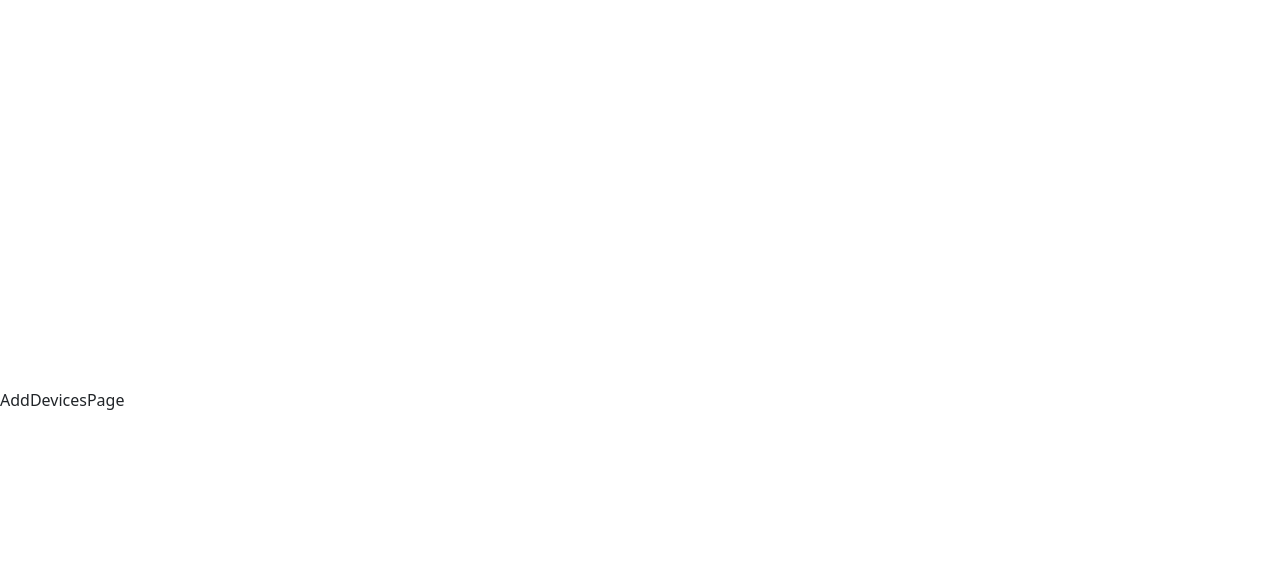
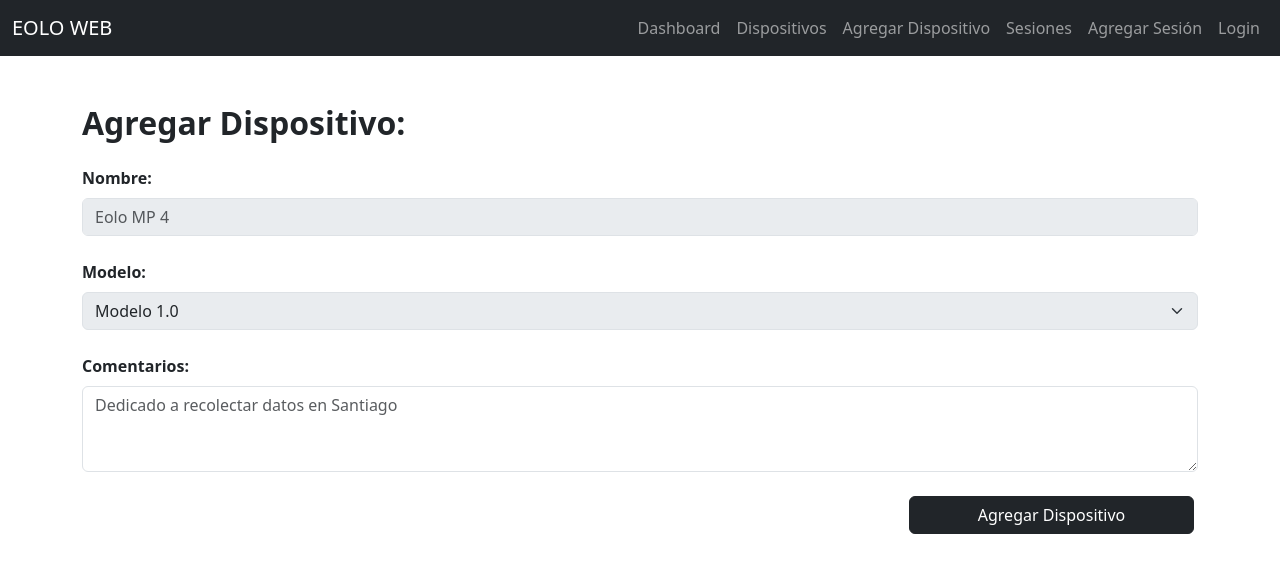
Before and after one commit to CmasCcp/EOLO_WEBAPP, a React (Vite) app: page /add-device in a window 1280 px wide. Shown: the top 572 px of the page. Built offline with nearby package versions, Linux system fonts and the light colour scheme.

Commit message:
maquetado listo

```diff
--- /dev/null
+++ b/src/components/EoloCard.jsx
@@ -0,0 +1,20 @@
+import React from "react";
+
+const EoloCard = ({titulo, lateral, body}) => {
+  return (
+    <div className="card p-4 shadow-sm my-3">
+      <div className="d-flex justify-content-between align-items-start">
+        <div>
+          <h5 className="fw-bold mb-1">{titulo}</h5>
+          <p className="mb-0 text-muted" style={{ maxWidth: "500px" }}>{body}
+          </p>
+        </div>
+        <div>
+          <h5 className="fw-bold">{lateral}</h5>
+        </div>
+      </div>
+    </div>
+  );
+};
+
+export default EoloCard;
--- /dev/null
+++ b/src/components/Navbar.jsx
@@ -0,0 +1,50 @@
+import React from 'react';
+import { Link } from 'react-router-dom';
+
+export const Navbar = () => {
+  return (
+    <nav className="navbar navbar-expand-lg navbar-dark bg-dark">
+      <div className="container-fluid">
+        <Link className="navbar-brand" to="/">EOLO WEB</Link>
+        <button
+          className="navbar-toggler"
+          type="button"
+          data-bs-toggle="collapse"
+          data-bs-target="#navbarNav"
+        >
+          <span className="navbar-toggler-icon"></span>
+        </button>
+
+        <div className="collapse navbar-collapse" id="navbarNav">
+          <ul className="navbar-nav ms-auto">
+
+            <li className="nav-item">
+              <Link className="nav-link" to="/dashboard">Dashboard</Link>
+            </li>
+
+            <li className="nav-item">
+              <Link className="nav-link" to="/devices">Dispositivos</Link>
+            </li>
+
+            <li className="nav-item">
+              <Link className="nav-link" to="/add-device">Agregar Dispositivo</Link>
+            </li>
+
+            <li className="nav-item">
+              <Link className="nav-link" to="/sessions">Sesiones</Link>
+            </li>
+
+            <li className="nav-item">
+              <Link className="nav-link" to="/upload-data-sessions">Agregar Sesión</Link>
+            </li>
+
+            <li className="nav-item">
+              <Link className="nav-link" to="/login">Login</Link>
+            </li>
+
+          </ul>
+        </div>
+      </div>
+    </nav>
+  );
+};
--- a/src/index.css
+++ b/src/index.css
@@ -5,12 +5,15 @@
 
   color-scheme: light dark;
   color: rgba(255, 255, 255, 0.87);
-  background-color: #242424;
+  background-color: rgb(255, 255, 255);
 
   font-synthesis: none;
   text-rendering: optimizeLegibility;
   -webkit-font-smoothing: antialiased;
   -moz-osx-font-smoothing: grayscale;
+
+  margin: 0;
+  padding: 0;
 }
 
 a {
@@ -22,13 +25,6 @@ a:hover {
   color: #535bf2;
 }
 
-body {
-  margin: 0;
-  display: flex;
-  place-items: center;
-  min-width: 320px;
-  min-height: 100vh;
-}
 
 h1 {
   font-size: 3.2em;
--- a/src/pages/AddDevicesPage.jsx
+++ b/src/pages/AddDevicesPage.jsx
@@ -1,7 +1,62 @@
 import React from 'react'
+import { Navbar } from '../components/Navbar'
 
 export const AddDevicesPage = () => {
   return (
-    <div>AddDevicesPage</div>
+    <>
+      <Navbar />
+      <div className="container mt-5">
+        <h2 className="fw-bold mb-4">Agregar Dispositivo:</h2>
+
+        <form>
+          {/* Nombre */}
+          <div className="mb-4">
+            <label htmlFor="nombre" className="form-label fw-semibold">
+              Nombre:
+            </label>
+            <input
+              type="text"
+              className="form-control"
+              id="nombre"
+              placeholder="Eolo MP 4"
+              disabled
+            />
+          </div>
+
+          {/* Modelo */}
+          <div className="mb-4">
+            <label htmlFor="modelo" className="form-label fw-semibold">
+              Modelo:
+            </label>
+            <select className="form-select" id="modelo" disabled>
+
+              <option>Modelo 1.0</option>
+              <option>Modelo 2.0</option>
+              <option>Modelo 3.0</option>
+            </select>
+          </div>
+
+          {/* Comentarios */}
+          <div className="mb-4">
+            <label htmlFor="comentarios" className="form-label fw-semibold">
+              Comentarios:
+            </label>
+            <textarea
+              className="form-control"
+              id="comentarios"
+              rows="3"
+              placeholder="Dedicado a recolectar datos en Santiago"
+            ></textarea>
+          </div>
+
+          {/* Botón */}
+          <div className="row">
+            <button type="submit" className="btn btn-dark w-25 text-center ms-auto">
+              Agregar Dispositivo
+            </button>
+          </div>
+        </form>
+      </div>
+    </>
   )
 }
--- a/src/pages/DevicesPage.jsx
+++ b/src/pages/DevicesPage.jsx
@@ -1,24 +1,26 @@
 import React, { useEffect } from 'react'
+import EoloCard from '../components/EoloCard'
+import { Navbar } from '../components/Navbar'
 
 export const DevicesPage = () => {
 
-    useEffect(()=>{
 
-        const fetchData =async()=>{
+    return (
+        <div className='container-fluid p-0'>
+            {/* NAVEGADOR */}
+            <Navbar />
+            <div className="container mt-5">
 
-            try{
-                const response = await fetch("https://api-sensores.cmasccp.cl/listarDatos?tabla=dispositivos")
-                console.log(response);
-            }catch{
-                console.log("errr")
-            }
+            <div className="row">
+                <h2 className='w-50'>Dispositivos</h2>
+                <button className='ms-auto btn btn-dark w-25'> Agregar Dispositivo</button>
+            </div>
 
-        }
+            <EoloCard titulo="Eolo MP 1" lateral="Modelo 1.0" body="Lorem ipsum dolor sit amet, consectetur adipiscing elit. Aenean et diam ante. Integer nec odio pulvinar, ornare dui ac."/>
+            <EoloCard titulo="Eolo MP 2" lateral="Modelo 1.0" body="Lorem ipsum dolor sit amet, consectetur adipiscing elit. Aenean et diam ante. Integer nec odio pulvinar, ornare dui ac."/>
+            <EoloCard titulo="Eolo MP 3" lateral="Modelo 1.0" body="Lorem ipsum dolor sit amet, consectetur adipiscing elit. Aenean et diam ante. Integer nec odio pulvinar, ornare dui ac."/>
+            </div>
 
-        fetchData();
-    }, [])
-
-  return (
-    <div>DevicesPage</div>
-  )
+        </div>
+    )
 }
--- a/src/pages/LoginPage.jsx
+++ b/src/pages/LoginPage.jsx
@@ -3,28 +3,30 @@ import React from 'react'
 export const LoginPage = () => {
   return (
     <body class="d-flex justify-content-center align-items-center min-vh-100">
-  <div class="container border">
-    <div class="login-container">
-      <div class="login-header">
-        <h2>Eolo   Web</h2>
+      <div class="container card">
+        <div class="container">
+          <div class="p-3 text-center">
+            <h2>Eolo Web</h2>
           </div>
 
           <form>
             <div class="mb-3">
               <label for="usuario" class="form-label">Usuario</label>
-          <input type="text" class="form-control" id="usuario" required/>
+              <input type="text" class="form-control" id="usuario" required />
             </div>
             <div class="mb-3">
               <label for="contrasena" class="form-label">Contraseña</label>
-          <input type="password" class="form-control" id="contrasena" required/>
+              <input type="password" class="form-control" id="contrasena" required />
             </div>
-        <button type="submit" class="btn btn-dark w-100">Iniciar Sesión</button>
+            <div class="mb-3">
+              <button type="submit" class="mx-auto btn w-100 btn-dark ">Iniciar Sesión</button>
+            </div>
 
             <div class="text-center mt-3">
               <a href="#">¿Olvidaste tu contraseña?</a>
             </div>
 
-        <hr/>
+            <hr />
 
             <div class="text-center">
               <p>¿No tienes una cuenta? <a href="#">Regístrate</a></p>
--- a/src/pages/SessionsPage.jsx
+++ b/src/pages/SessionsPage.jsx
@@ -1,7 +1,30 @@
 import React from 'react'
+import EoloCard from '../components/EoloCard'
+import { Navbar } from '../components/Navbar'
 
 export const SessionsPage = () => {
   return (
-    <div>SessionsPage</div>
+    <div className='container-fluid p-0'>
+      {/* NAVEGADOR */}
+      <Navbar />
+      <div className="container mt-5">
+
+        <div className="row">
+          <h2 className='w-25'>EOLO MP 2</h2>
+
+          <div className="w-75 d-flex flex-row no-wrap justify-content-end">
+
+            <button className='btn btn-dark mx-1'>Dashboard</button>
+            <button className='btn btn-dark mx-1'>Ver Datos Online</button>
+            <button className='btn btn-dark mx-1'>Agregar Sesión</button>
+          </div>
+        </div>
+
+        <EoloCard titulo="Sesión 1" lateral="30-02-25 17:54" body="Lorem ipsum dolor sit amet, consectetur adipiscing elit. Aenean et diam ante. Integer nec odio pulvinar, ornare dui ac."/>
+        <EoloCard titulo="Sesión 2" lateral="30-02-25 17:54" body="Lorem ipsum dolor sit amet, consectetur adipiscing elit. Aenean et diam ante. Integer nec odio pulvinar, ornare dui ac."/>
+        <EoloCard titulo="Sesión 3" lateral="30-02-25 17:54" body="Lorem ipsum dolor sit amet, consectetur adipiscing elit. Aenean et diam ante. Integer nec odio pulvinar, ornare dui ac."/>
+      </div>
+
+    </div>
   )
 }
--- a/src/pages/UploadDataSessionPage.jsx
+++ b/src/pages/UploadDataSessionPage.jsx
@@ -1,7 +1,100 @@
 import React from 'react'
+import { Navbar } from '../components/Navbar'
 
 export const UploadDataSessionPage = () => {
   return (
-    <div>UploadDataSessionPage</div>
+    <>
+      <Navbar />
+      <div className="container mt-5">
+        <h2 className="fw-bold mb-4">Agregar sesión:</h2>
+
+        <form>
+          {/* Nombre */}
+          <div className="mb-4">
+            <label htmlFor="nombre" className="form-label fw-semibold">
+              Código de dispositivo:
+            </label>
+            <input
+              type="text"
+              className="form-control"
+              id="nombre"
+              placeholder="Eolo MP 2 - 12345"
+              disabled
+            />
+          </div>
+          {/* Nombre */}
+          <div className="mb-4">
+            <label htmlFor="nombre" className="form-label fw-semibold">
+              Fecha:
+            </label>
+            <input
+              type="text"
+              className="form-control"
+              id="nombre"
+              placeholder="DD-MM-YYYY"
+            />
+          </div>
+
+          {/* HORA */}
+          <div className="mb-4">
+            <label htmlFor="nombre" className="form-label fw-semibold">
+              Hora de inicio:
+            </label>
+            <input
+              type="text"
+              className="form-control"
+              id="nombre"
+              placeholder="HH:MM"
+            />
+          </div>
+
+          {/* Comentarios */}
+          <div className="mb-4">
+            <label htmlFor="comentarios" className="form-label fw-semibold">
+              Comentarios:
+            </label>
+            <textarea
+              className="form-control"
+              id="comentarios"
+              rows="3"
+              placeholder="Dedicado a recolectar datos en Santiago"
+            ></textarea>
+          </div>
+
+          {/* Localización */}
+          <div className="mb-4">
+            <label htmlFor="comentarios" className="form-label fw-semibold">
+              Localización:
+            </label>
+
+            <div className="border" style={{ height: "200px", width: "100%", overflow: "hidden" }}>
+              <iframe
+                title="Mapa"
+                width="100%"
+                height="100%"
+                frameBorder="0"
+                style={{ border: 0 }}
+                src="https://www.openstreetmap.org/export/embed.html?bbox=-73.15%2C-36.82%2C-73.05%2C-36.78&layer=mapnik"
+                allowFullScreen
+              ></iframe>
+            </div>
+          </div>
+
+
+          {/* Cargar datos sesion SD */}
+          <div className="row">
+            <button type="submit" className="btn btn-secondary w-25 text-center ms-auto">
+              Cargar Datos SD
+            </button>
+          </div>
+          {/* Botón */}
+          <div className="row">
+            <button type="submit" className="btn btn-dark w-25 text-center ms-auto">
+              Agregar Dispositivo
+            </button>
+          </div>
+        </form>
+      </div>
+    </>
   )
 }
--- a/src/routes/AppRoute.jsx
+++ b/src/routes/AppRoute.jsx
@@ -4,7 +4,6 @@ import { DevicesPage } from "../pages/DevicesPage.jsx"
 import { AddDevicesPage } from "../pages/AddDevicesPage.jsx"
 import { SessionsPage } from "../pages/SessionsPage.jsx"
 import { UploadDataSessionPage } from "../pages/UploadDataSessionPage.jsx"
-import { AddSessionPage } from "../pages/AddSessionPage.jsx"
 import { DashboardPage } from "../pages/DashboardPage.jsx"
 
 export const AppRoute = () => {
@@ -17,7 +16,6 @@ export const AppRoute = () => {
             <Route path="/add-device" element={<AddDevicesPage/>}/>
             <Route path="/sessions" element={<SessionsPage/>}/>
             <Route path="/upload-data-sessions" element={<UploadDataSessionPage/>}/>
-            <Route path="/add-session" element={<AddSessionPage/>}/>
             <Route path="/dashboard" element={<DashboardPage/>}/>
         </Routes>
     )
```
Also changed, not shown: src/pages/AddSessionPage.jsx (deleted, +0 -7 lines), src/pages/DashboardPage.jsx (+8 -2 lines). Lines whose indentation alone changed are shown as unchanged.
